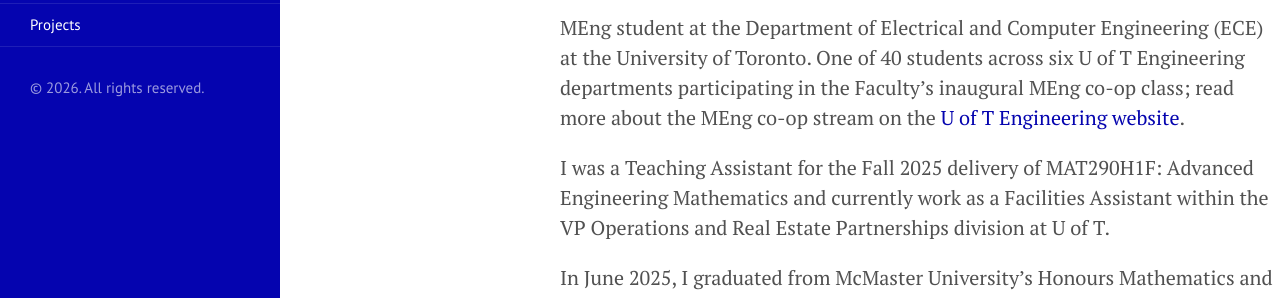
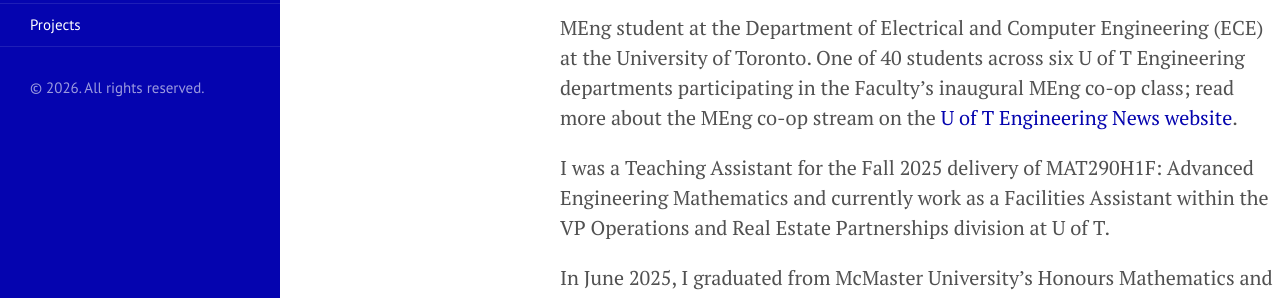
Before and after one commit to hidekihill/hidekihill.github.io, a Jekyll site: the page built from index.md, in a window 1280 px wide. Shown: the part 167-465 px from the top of the page. Built offline with Jekyll 4.4.1, drawn with Linux system fonts in a browser that asks for light colours.

Commit message:
Update index.md

```diff
--- a/index.md
+++ b/index.md
@@ -3,7 +3,7 @@
 title: Home
 ---
 ## About
-MEng student at the Department of Electrical and Computer Engineering (ECE) at the University of Toronto. One of 40 students across six U of T Engineering departments participating in the Faculty's inaugural MEng co-op class; read more about the MEng co-op stream on the [U of T Engineering website](https://gradstudies.engineering.utoronto.ca/master-of-engineering-meng/meng-co-op-program/?utm_source=FASE_ECE&utm_medium=banner&utm_campaign=meng_coop).
+MEng student at the Department of Electrical and Computer Engineering (ECE) at the University of Toronto. One of 40 students across six U of T Engineering departments participating in the Faculty's inaugural MEng co-op class; read more about the MEng co-op stream on the [U of T Engineering News website](https://news.engineering.utoronto.ca/new-meng-co-op-program-expands-opportunities-for-graduate-students-to-gain-on-the-job-experience/).
 
 I was a Teaching Assistant for the Fall 2025 delivery of MAT290H1F: Advanced Engineering Mathematics and currently work as a Facilities Assistant within the VP Operations and Real Estate Partnerships division at U of T.
 
```
